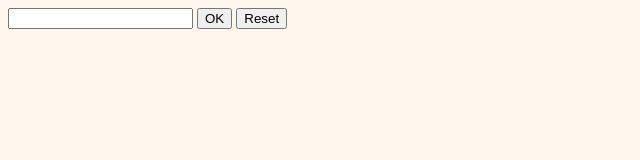
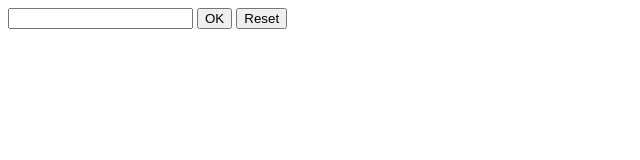
Before and after one commit to quynhhuong29/CNWeb_BT01, a plain HTML site: page form4.htm in a window 1280 px wide. Shown: the whole page, without its empty margins (0-640 px from the left). Drawn offline with Linux system fonts and the light colour scheme.

Commit message:
fix bug change color

```diff
--- a/form4.htm
+++ b/form4.htm
@@ -13,7 +13,7 @@
         }
     </script>
 </head>
-<body style="background-color: #fff7ee;">
+<body>
     <form name="form1">
         <input type="text" name="text1" value="">
         <input type="button" name="btn1" value="OK" onclick="doimau()">
```
